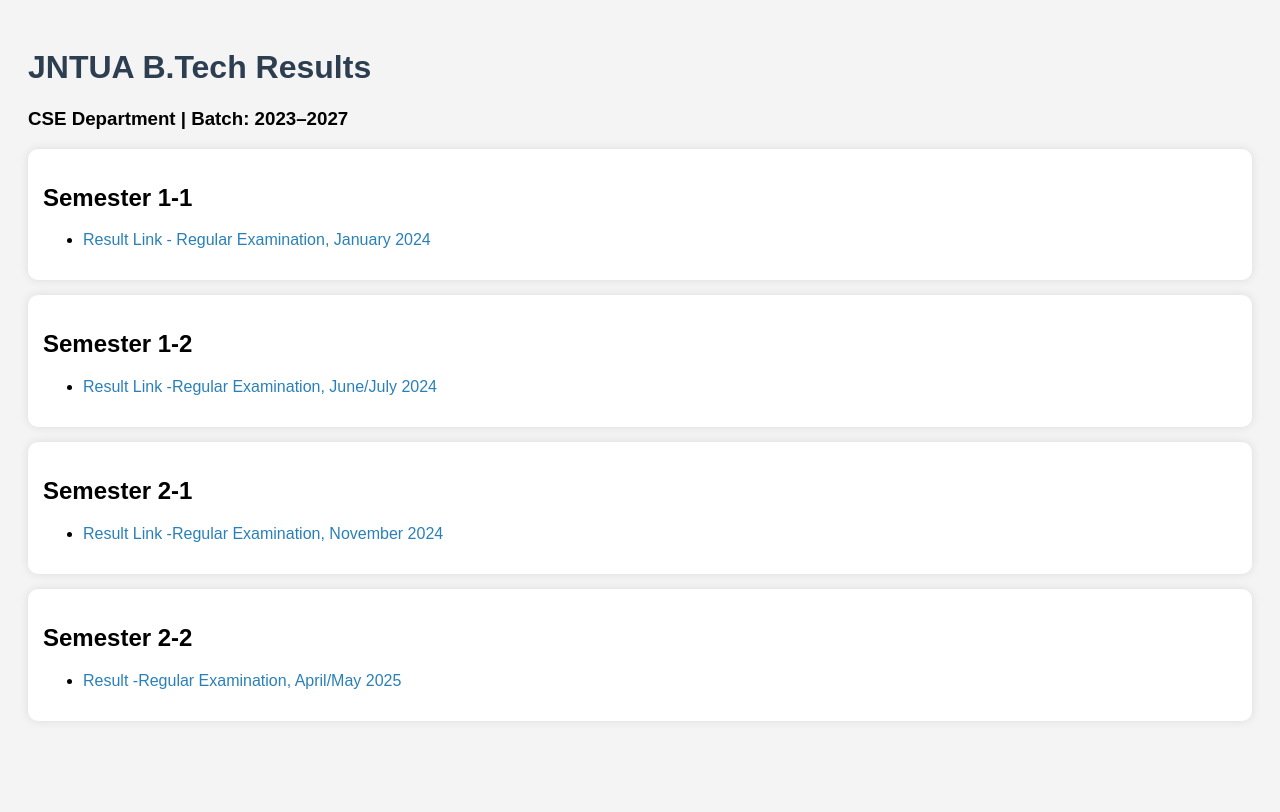
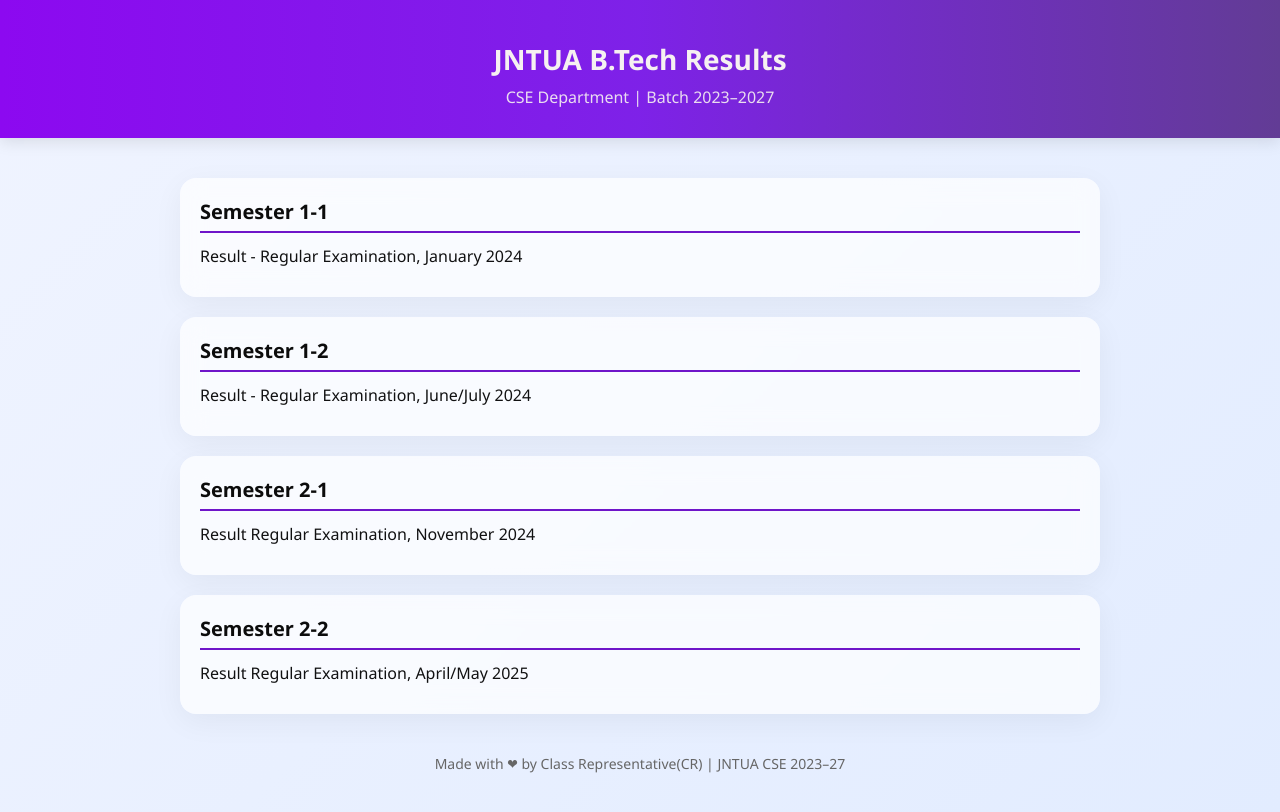
Before and after one commit to Ason-01/Btech-Results, a plain HTML site: page index.html in a window 1280 px wide. Drawn offline with Linux system fonts and the light colour scheme.

Commit message:
Add files via upload

```diff
--- a/index.html
+++ b/index.html
@@ -1,61 +1,140 @@
 <!DOCTYPE html>
 <html lang="en">
 <head>
-  <meta charset="UTF-8">
-  <title>JNTUA B.Tech Results (CSE 2021–2025)</title>
+  <meta charset="UTF-8" />
+  <meta name="viewport" content="width=device-width, initial-scale=1.0"/>
+  <title>JNTUA Results(R23) | CSE 2023–27</title>
   <style>
+    * {
+      box-sizing: border-box;
+      margin: 0;
+      padding: 0;
+    }
+
     body {
-      font-family: Arial, sans-serif;
-      background: #f4f4f4;
+      font-family: 'Segoe UI', Tahoma, Geneva, Verdana, sans-serif;
+      background: linear-gradient(135deg, #f0f4ff, #e2ecff);
+      padding: 0;
+      color: #222;
+    }
+
+    header {
+      background: linear-gradient(to right, #8c09f0, hsl(268, 81%, 52%), #623c95);
+      color: rgb(246, 241, 241);
+      text-align: center;
+      padding: 40px 20px 30px;
+      box-shadow: 0 4px 15px rgba(0, 0, 0, 0.1);
+    }
+
+    header h1 {
+      font-size: 28px;
+      margin-bottom: 8px;
+    }
+
+    header p {
+      font-size: 16px;
+      opacity: 0.9;
+    }
+
+    main {
+      max-width: 960px;
+      margin: 40px auto;
+      padding: 0 20px;
+    }
+
+    .semester {
+      background: rgba(255, 255, 255, 0.7);
+      backdrop-filter: blur(12px);
       padding: 20px;
+      margin-bottom: 20px;
+      border-radius: 16px;
+      box-shadow: 0 8px 30px rgba(0, 0, 0, 0.05);
+      transition: transform 0.2s;
     }
-    h1 {
-      color: #2c3e50;
+
+    .semester:hover {
+      transform: scale(1.02);
     }
-    .semester {
-      background: white;
-      padding: 15px;
-      margin: 15px 0;
-      border-radius: 10px;
-      box-shadow: 0 0 10px rgba(0,0,0,0.1);
+
+    .semester h2 {
+      border-bottom: 2px solid #6f15c9;
+      margin-bottom: 12px;
+      padding-bottom: 6px;
+      font-size: 20px;
+      color: #0c0c0c;
     }
+
+    ul {
+      list-style: none;
+      padding-left: 0;
+    }
+
+    li {
+      margin: 10px 0;
+    }
+
     a {
       text-decoration: none;
-      color: #2980b9;
+      color: #111112;
+      font-weight: 500;
+    }
+
+    a:hover {
+      text-decoration: underline;
+    }
+
+    footer {
+      text-align: center;
+      margin: 40px 0;
+      font-size: 14px;
+      color: #666;
     }
   </style>
 </head>
 <body>
+
+  <header>
     <h1>JNTUA B.Tech Results</h1>
-  <h3>CSE Department | Batch: 2023–2027</h3>
+    <p>CSE Department | Batch 2023–2027</p>
+  </header>
+
+  <main>
 
     <div class="semester">
       <h2>Semester 1-1</h2>
       <ul>
-      <li><a href="https://share.google/5pvubhxlr5JK8HCXO" target="_blank">Result Link - Regular Examination, January 2024</a></li>
+        <li><a href="https://share.google/5pvubhxlr5JK8HCXO" target="_blank">Result - Regular Examination, January 2024</a></li>
       </ul>
     </div>
 
     <div class="semester">
       <h2>Semester 1-2</h2>
       <ul>
-      <li><a href="https://share.google/xSMCEkz8HrHqA7eVD">Result Link -Regular Examination, June/July 2024 </a></li>
+        <li><a href="https://share.google/xSMCEkz8HrHqA7eVD" target="_blank">Result - Regular Examination, June/July 2024 </a></li>
       </ul>
     </div>
 
     <div class="semester">
       <h2>Semester 2-1</h2>
       <ul>
-      <li><a href="https://share.google/Lp4s4ta9b7vSKwLxS">Result Link -Regular Examination, November 2024</a></li>
+        <li><a href="https://share.google/Lp4s4ta9b7vSKwLxS">Result Regular Examination, November 2024</a></li>
       </ul>
     </div>
 
     <div class="semester">
       <h2>Semester 2-2</h2>
       <ul>
-      <li><a href="https://share.google/NX0Aq5GdM4vVQuLcg">Result -Regular Examination, April/May 2025</a></li>
+        <li><a href="https://share.google/NX0Aq5GdM4vVQuLcg">Result Regular Examination, April/May 2025</a></li>
       </ul>
     </div>
 
+    <!-- Add more semesters as needed -->
+
+  </main>
+
+  <footer>
+    Made with ❤ by Class Representative(CR) | JNTUA CSE 2023–27
+  </footer>
+
 </body>
 </html>
```
Lines whose indentation alone changed are shown as unchanged.
